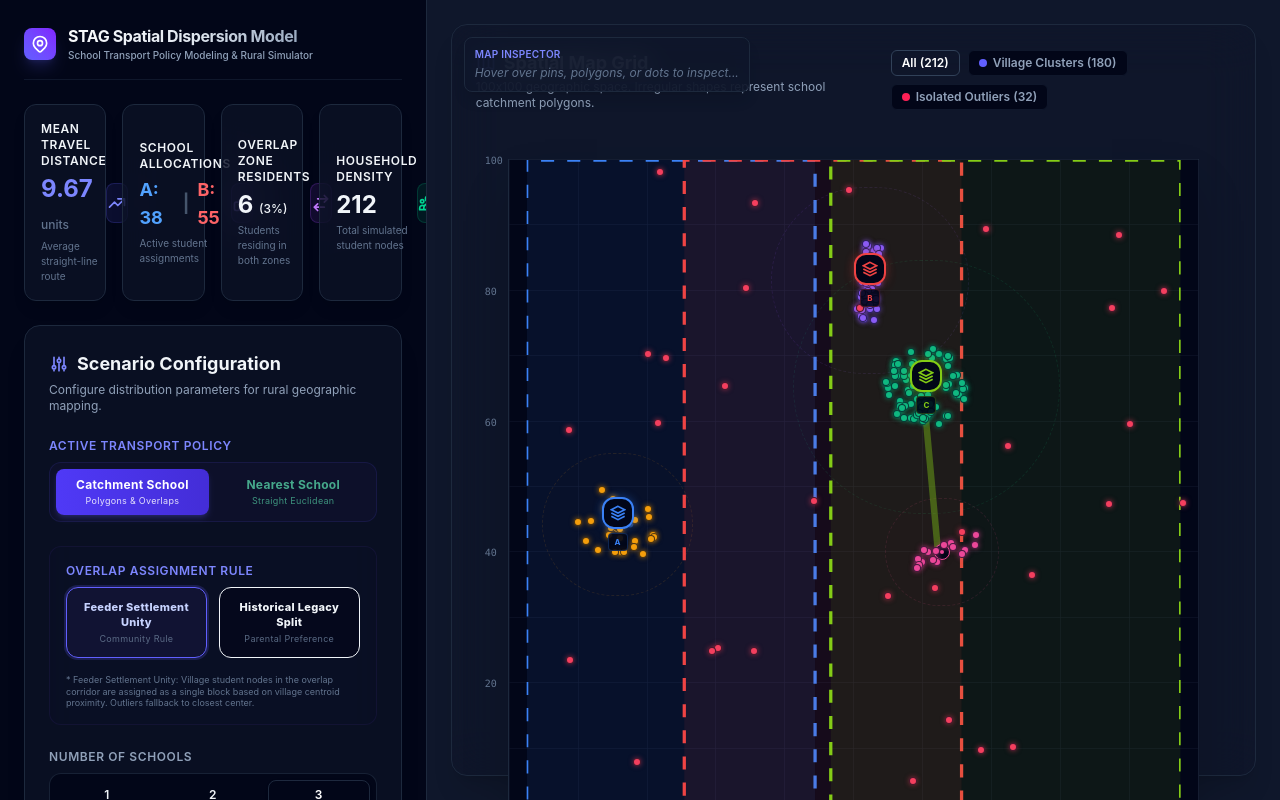
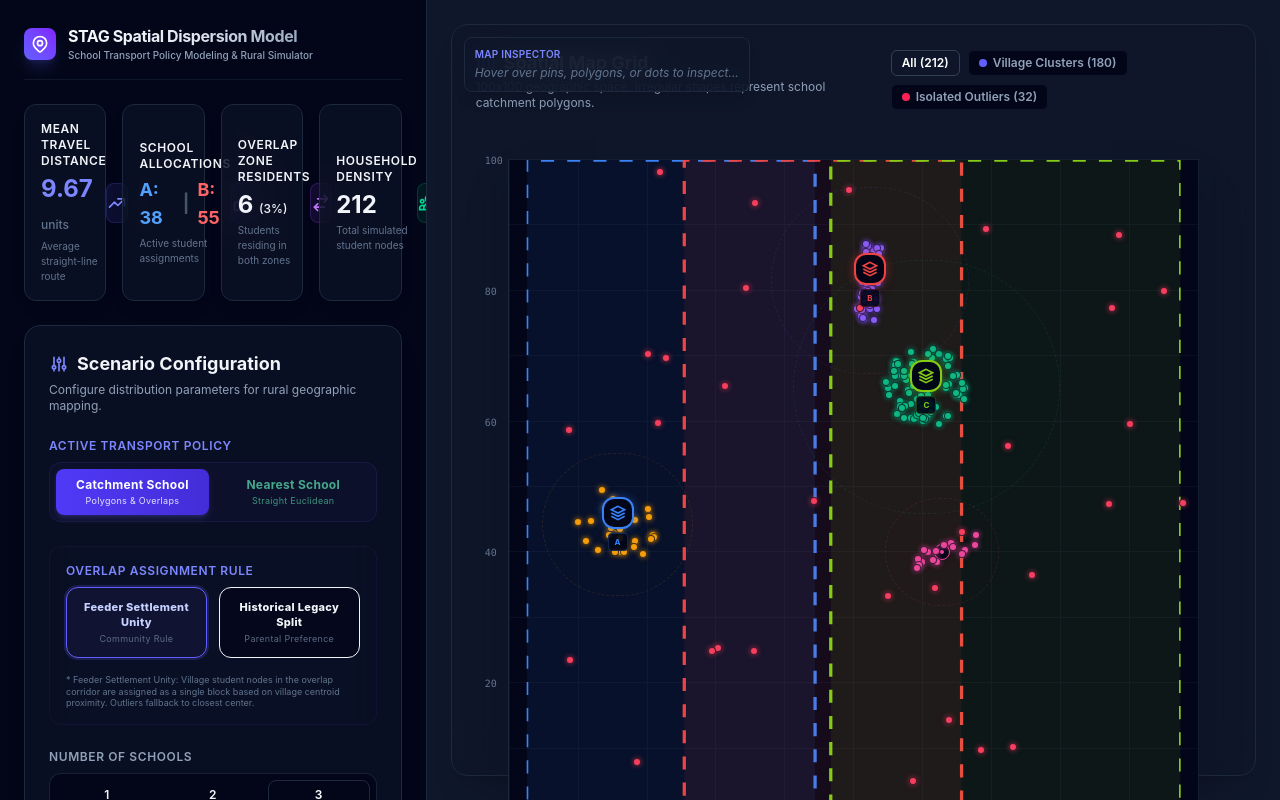
Before and after one commit to robgrant7/stag.policy.model, a React (Vite) app: page / in a window 1280 px wide. Built offline with nearby package versions, Linux system fonts and the light colour scheme.

Commit message:
Completely remove all settlement-to-school route lines to clear map visual clutter

```diff
--- a/src/components/GridCanvas.tsx
+++ b/src/components/GridCanvas.tsx
@@ -178,39 +178,6 @@ export const GridCanvas: React.FC<GridCanvasProps> = ({
                 );
               })}
 
-              {/* 2. Aggregated Route Trunks (Lines from Settlement Centers to Assigned Schools) */}
-              {centers.map((center) => {
-                const settlementHouseholds = households.filter((h) => h.settlementId === center.id);
-                const routeCounts: Record<string, number> = {};
-                settlementHouseholds.forEach((h) => {
-                  if (h.assignedSchoolId) {
-                    routeCounts[h.assignedSchoolId] = (routeCounts[h.assignedSchoolId] || 0) + 1;
-                  }
-                });
-
-                return Object.entries(routeCounts).map(([schoolId, count]) => {
-                  if (count === 0) return null;
-                  const school = schools.find((s) => s.id === schoolId);
-                  if (!school) return null;
-
-                  const isHovered = hoveredPoint && hoveredPoint.id === center.id;
-
-                  return (
-                    <line
-                      key={`trunk-${center.id}-${schoolId}`}
-                      x1={center.x}
-                      y1={100 - center.y}
-                      x2={school.x}
-                      y2={100 - school.y}
-                      stroke={school.color}
-                      strokeWidth={isHovered ? 1.5 : 1.0}
-                      strokeOpacity={isHovered ? 0.75 : 0.4}
-                      strokeLinecap="round"
-                      className="transition-all duration-300"
-                    />
-                  );
-                });
-              })}
             </g>
           </svg>
 
--- a/src/utils/generator.ts
+++ b/src/utils/generator.ts
@@ -8,15 +8,6 @@ const CLUSTER_COLORS = [
   '#ec4899', // Pink (Settlement D)
   '#06b6d4', // Cyan (Settlement E)
   '#f97316', // Orange (Settlement F)
-];
-
-const CLUSTER_NAMES = [
-  'Kirkby-on-the-Moor',
-  'Appleton-le-Moors',
-  'Hutton-le-Hole',
-  'Thornton-le-Dale',
-  'Osmotherley',
-  'Glaisdale'
 ];
 
 /**
@@ -173,13 +164,27 @@ export function generateSettlementCenters(count: number): SettlementCenter[] {
       }
     }
 
+    const prefixes = ['Kirk', 'Great', 'Upper', 'Nether', 'Appleton', 'Thistle', 'Slings', 'Gallow'];
+    const suffixes = ['by', 'thorpe', 'wick', 'ley', 'oside', 'ford', 'ham'];
+
+    const prefix = prefixes[i % prefixes.length];
+    const suffix = suffixes[(i * 3) % suffixes.length];
+    let villageName = prefix + suffix;
+    if (i === 0) {
+      villageName = 'Kirkby-on-the-Moor';
+    } else if (i === 2) {
+      villageName = `${villageName}-in-the-Moors`;
+    } else if (i === 4) {
+      villageName = `Upper ${villageName}`;
+    }
+
     const archetype = Math.random() < 0.4 ? 'linear' : 'nucleated';
     const dispersionRadius = 6.0;
     const roadAngle = Math.round(Math.random() * 360);
 
     centers.push({
       id: `settlement-${i + 1}`,
-      name: CLUSTER_NAMES[i] || `Settlement ${i + 1}`,
+      name: villageName,
       x: Math.round(bestX * 10) / 10,
       y: Math.round(bestY * 10) / 10,
       color: CLUSTER_COLORS[i] || '#475569',
```
